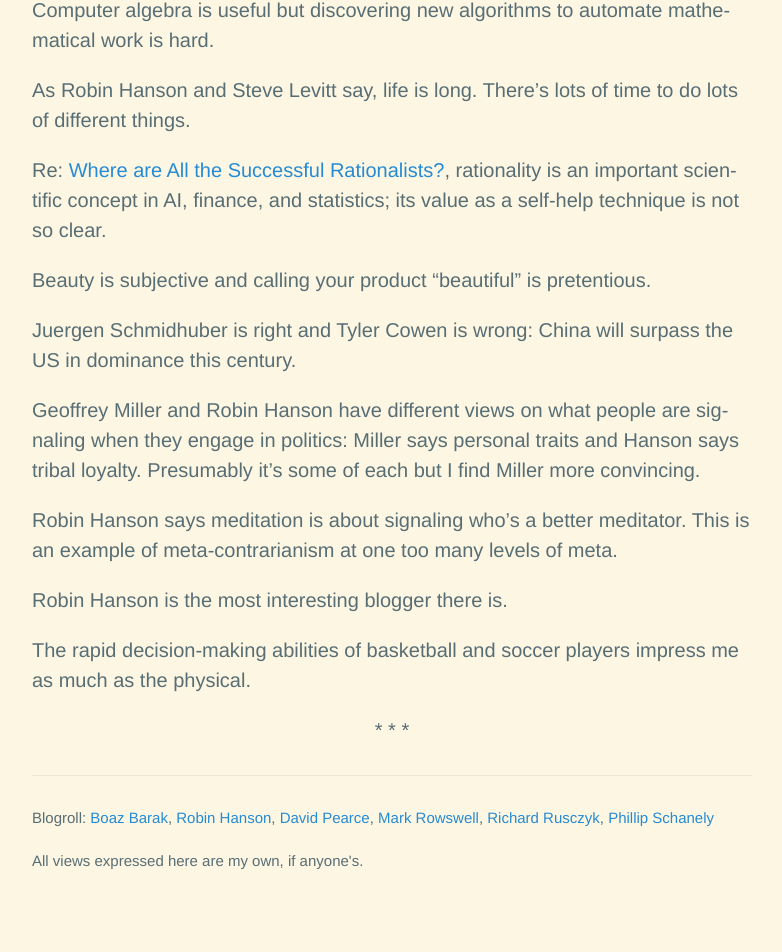
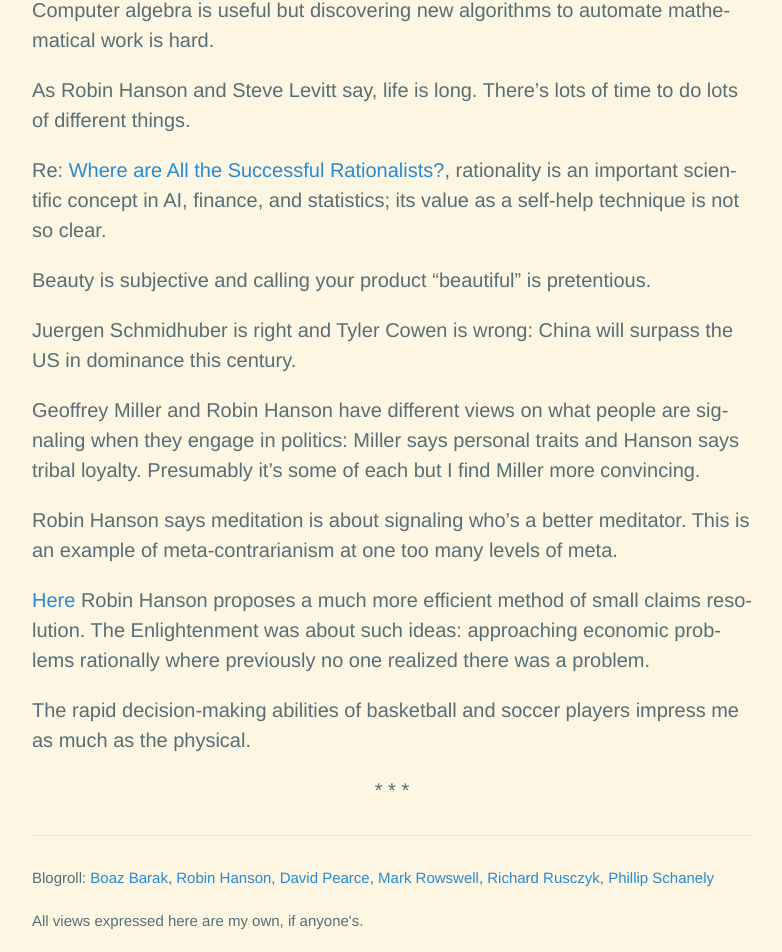
Before and after one commit to amacfie/amacfie.github.io, a Jekyll site: the page built from _posts/2021-06-20-short-musings.md, in a window 1280 px wide. Shown: the part 882-1834 px from the top of the page, without its empty margins (248-1030 px from the left). Built offline with Jekyll 4.4.1, drawn with Linux system fonts in a browser that asks for light colours; nearby versions of some CDN libraries; comment, search, counter and statistics services are not loaded; before the commit the page ends 1774 px from its top, so only the background shows below that.

Commit message:
Update 2021-06-20-short-musings.md

```diff
--- a/_posts/2021-06-20-short-musings.md
+++ b/_posts/2021-06-20-short-musings.md
@@ -41,7 +41,10 @@ more convincing.
 Robin Hanson says meditation is about signaling who's a better meditator.
 This is an example of meta-contrarianism at one too many levels of meta.
 
-Robin Hanson is the most interesting blogger there is.
+[Here](http://mason.gmu.edu/~rhanson/gamblesuits.html) Robin Hanson
+proposes a much more efficient method of small claims resolution.
+The Enlightenment was about such ideas: approaching economic problems
+rationally where previously no one realized there was a problem.
 
 The rapid decision-making abilities of basketball and soccer players impress me
 as much as the physical.
```
